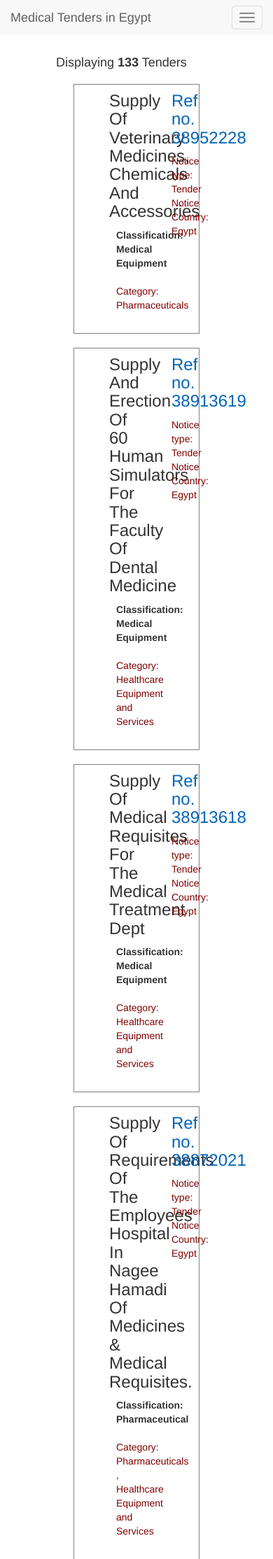
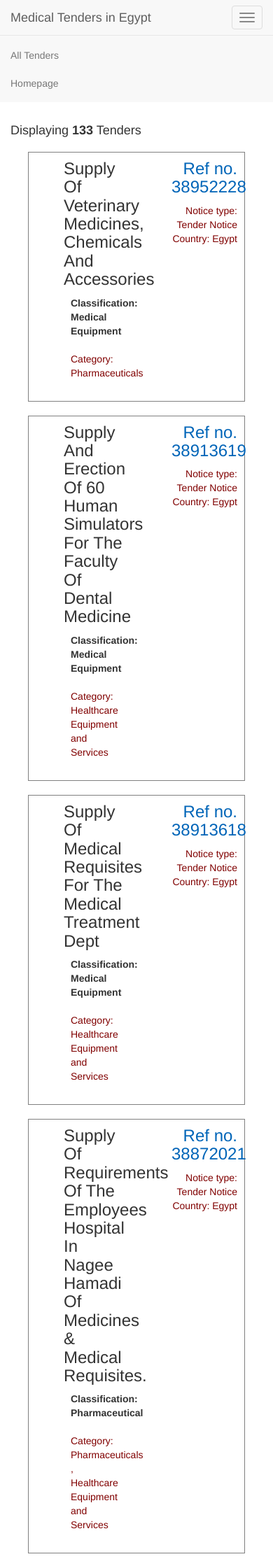
Before and after one commit to Salomari1987/med-tenders-egypt, a Django app: page /tenders/ in a window 390 px wide, after a click on "Tenders". Shown: the top 2228 px of the page at 70% size. Run offline with Django 3.2, Linux system fonts and the light colour scheme; data comes from the database, SQL or seed files in the repository; some libraries are stand-ins or nearby versions.

Commit message:
Design homepage

```diff
--- a/tenders_django/static/styles/main.css
+++ b/tenders_django/static/styles/main.css
@@ -6,10 +6,17 @@
 	list-style-type: none;
 }
 
-a {
-	color: #0065b8;
-}
-
 .description-offer {
 	padding: 10px;
 }
+
+.welcome {
+  position: absolute;
+  padding: 100px;
+  top: 20%;
+  text-align: center;
+}
+
+a.btn-wide {
+  min-width: 200px;
+}
--- a/tenders_django/templates/layout.html
+++ b/tenders_django/templates/layout.html
@@ -7,12 +7,15 @@
     <link rel="stylesheet" href="//maxcdn.bootstrapcdn.com/bootstrap/3.2.0/css/bootstrap.min.css">
     <link href="https://bootswatch.com/sandstone/bootstrap.min.css" rel="stylesheet">
     <link rel="stylesheet" type="text/css" href="{% static 'styles/main.css' %}" />
+    <script src="https://ajax.googleapis.com/ajax/libs/jquery/3.2.0/jquery.min.js"></script>
+    <script src="https://maxcdn.bootstrapcdn.com/bootstrap/3.3.7/js/bootstrap.min.js"
+    integrity="sha384-Tc5IQib027qvyjSMfHjOMaLkfuWVxZxUPnCJA7l2mCWNIpG9mGCD8wGNIcPD7Txa" crossorigin="anonymous"></script>
   </head>
   <body>
     <div class="container-fluid navbar-default" style="margin-bottom:20px;">
       <div class="navbar-header">
         <button type="button" class="navbar-toggle collapsed" data-toggle="collapse" data-target="#co-navbar">
-          <span class="sr-only">Tenders</span>
+          <span class="sr-only"><a href='/'>Tenders</a></span>
           <span class="icon-bar"></span>
           <span class="icon-bar"></span>
           <span class="icon-bar"></span>
@@ -22,20 +25,24 @@
       <div class="collapse navbar-collapse navbar-right" id="co-navbar">
         <ul class="nav navbar-nav">
           <li>
-            <a href='#/'>All Tenders</a>
+            <a href='/tenders'>All Tenders</a>
+          </li>
+          <li>
+            <a href='/'>Homepage</a>
           </li>
         </ul>
       </div>
     </div>
   </div>
+  {% block header %} {% endblock %}
     <div class="page-content">
-      <div class="col-xs-2">
+      <div class="col-md-2 col-xs-12">
 
       </div>
-      <div class="col-xs-8">
+      <div class="col-md-8 col-xs-12">
         {% block content %}{% endblock %}
       </div>
-      <div class="col-xs-2">
+      <div class="col-md-2 col-xs-12">
         <div></div>
       </div>
     </div>
--- a/tenders_django/tenders_django_app/urls.py
+++ b/tenders_django/tenders_django_app/urls.py
@@ -1,7 +1,10 @@
 from django.conf.urls import url, include
 from tenders_django_app.views import TendersView
+from django.views.generic import TemplateView
+
 
 
 urlpatterns = {
+    url(r'^$', TemplateView.as_view(template_name="index.html")),
     url(r'^tenders/$', TendersView.as_view(), name="tenders"),
 }
```
Also changed, not shown: tenders_django/templates/index.html (+7 -0 lines).
